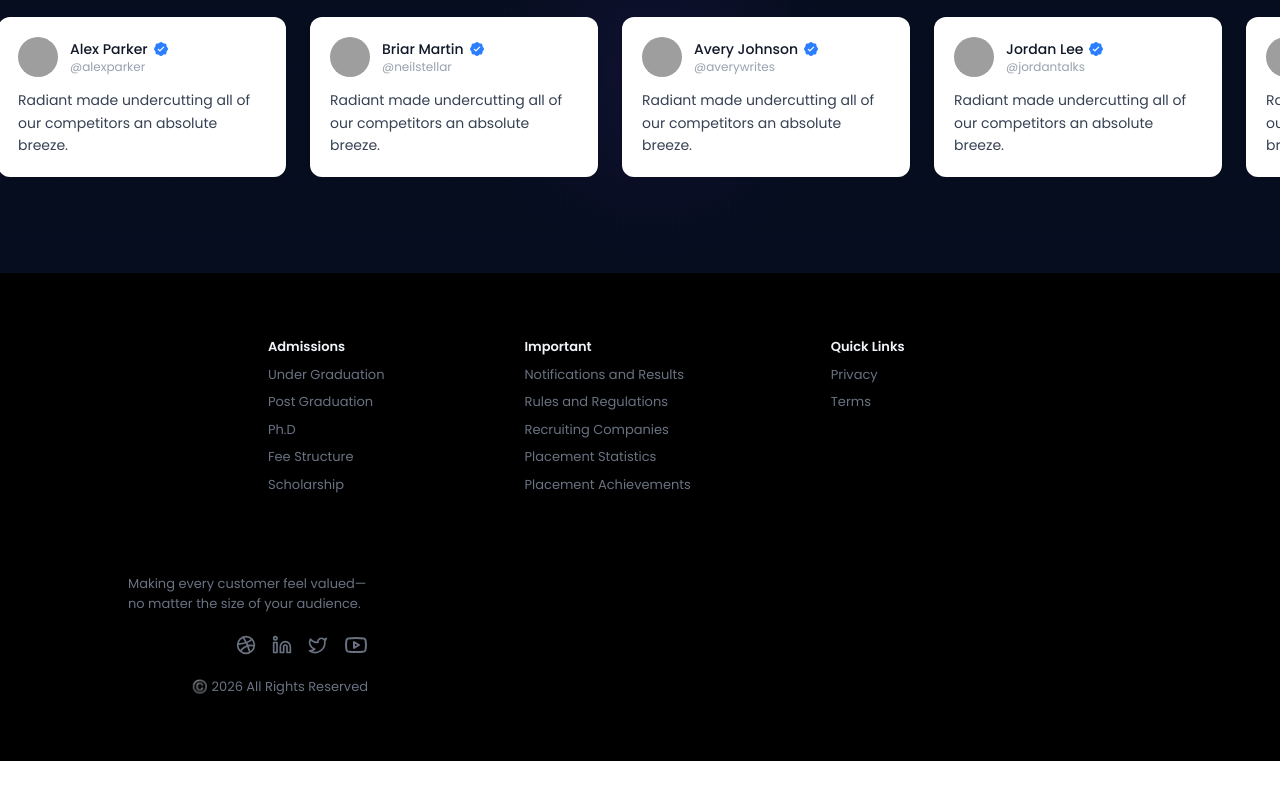
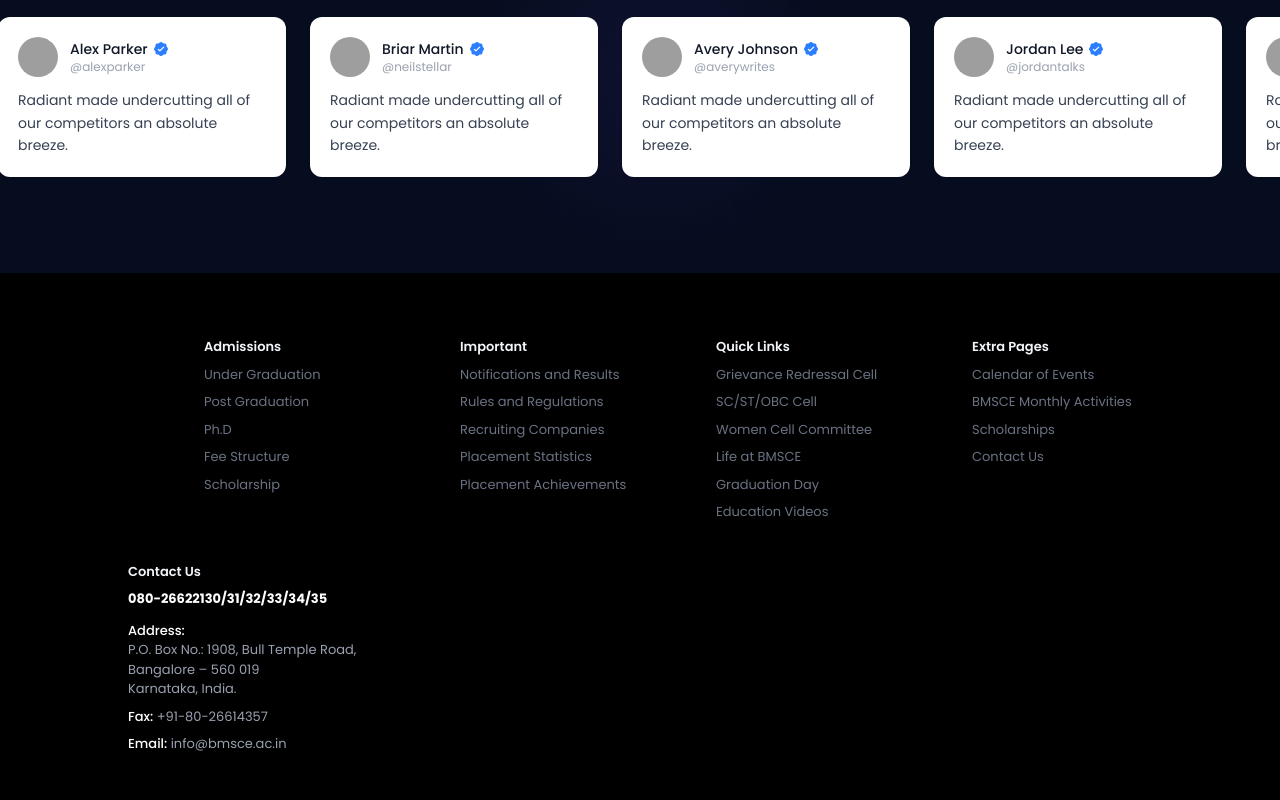
Before and after one commit to coder-joshi/BrowserBattle, a React (Vite) app in the folder College_Website/: page / in a window 1280 px wide. Shown: the part 2732-3532 px from the top of the page. Before the commit the page ends 3493 px from the top, so only its background shows below. Built offline with nearby package versions, Linux system fonts and the light colour scheme; grey boxes are pictures that could not be loaded.

Commit message:
corrected footer

```diff
--- a/College_Website/src/index.css
+++ b/College_Website/src/index.css
@@ -1,3 +1,5 @@
+
+
 @import "tailwindcss";
 @plugin "daisyui";
 
@@ -16,3 +18,8 @@ input::placeholder,
 textarea::placeholder {
   color: #9ca3af; /* gray placeholder */
 }
+
+button,
+a {
+  cursor: pointer;
+}
--- a/College_Website/src/layout/Footer.jsx
+++ b/College_Website/src/layout/Footer.jsx
@@ -1,84 +1,191 @@
 
 export default function Footer() {
+  const ExternalLink = ({ href, children, className }) => (
+    <a
+      href={href}
+      target="_blank"
+      rel="noopener noreferrer"
+      className={className}
+    >
+      {children}
+    </a>
+  );
+
   return (
     <>
       <style>{`
-                @import url('https://fonts.googleapis.com/css2?family=Poppins:ital,wght@0,100;0,200;0,300;0,400;0,500;0,600;0,700;0,800;0,900;1,100;1,200;1,300;1,400;1,500;1,600;1,700;1,800;1,900&display=swap');
+        @import url('https://fonts.googleapis.com/css2?family=Poppins:wght@100;200;300;400;500;600;700;800;900&display=swap');
 
         * {
           font-family: 'Poppins', sans-serif;
         }
       `}</style>
 
-            <footer className="flex flex-wrap justify-center lg:justify-between overflow-hidden gap-10 md:gap-20 py-16 px-6 md:px-16 lg:px-24 xl:px-32 text-[13px] text-gray-500 bg-black">
-                <div className="flex flex-wrap items-start gap-10 md:gap-[60px] xl:gap-[140px]">
-                    <a href="https://prebuiltui.com">
-                        {/* <img src="../public.logo_dark.jpg" alt="" /> */}
-                    </a>
-                    <div>
+      <footer className="flex flex-wrap justify-between items-start gap-10 py-16 px-6 md:px-16 lg:px-24 xl:px-32 text-[13px] text-gray-500 bg-black">
+
+        <ExternalLink href="https://prebuiltui.com">
+          {/* Logo placeholder */}
+        </ExternalLink>
+
+        {/* Admissions */}
+        <div className="min-w-[180px]">
           <p className="text-slate-100 font-semibold">Admissions</p>
           <ul className="mt-2 space-y-2">
-                            <li><a href="/" className="hover:text-indigo-600 transition">Under Graduation</a></li>
-                            <li><a href="/" className="hover:text-indigo-600 transition">Post Graduation</a></li>
-                            <li><a href="/" className="hover:text-indigo-600 transition">Ph.D</a></li>
-                            <li><a href="/" className="hover:text-indigo-600 transition">Fee Structure</a></li>
-                            <li><a href="/" className="hover:text-indigo-600 transition">Scholarship</a></li>
+            <li>
+              <ExternalLink href="https://bmsce.ac.in/home/Under-Graduation" className="hover:text-indigo-600 transition">
+                Under Graduation
+              </ExternalLink>
+            </li>
+            <li>
+              <ExternalLink href="https://bmsce.ac.in/home/Post-Graduation" className="hover:text-indigo-600 transition">
+                Post Graduation
+              </ExternalLink>
+            </li>
+            <li>
+              <ExternalLink href="https://bmsce.ac.in/home/PhD" className="hover:text-indigo-600 transition">
+                Ph.D
+              </ExternalLink>
+            </li>
+            <li>
+              <a href="/" className="hover:text-indigo-600 transition">
+                Fee Structure
+              </a>
+            </li>
+            <li>
+              <a href="/" className="hover:text-indigo-600 transition">
+                Scholarship
+              </a>
+            </li>
           </ul>
         </div>
-                    <div>
+
+        {/* Important */}
+        <div className="min-w-[180px]">
           <p className="text-slate-100 font-semibold">Important</p>
           <ul className="mt-2 space-y-2">
-                            <li><a href="/" className="hover:text-indigo-600 transition">Notifications and Results</a></li>
-                            <li><a hreFf="/" className="hover:text-indigo-600 transition">Rules and Regulations</a></li>
-                            <li><a href="/" className="hover:text-indigo-600 transition">Recruiting Companies</a></li>
-                            <li><a href="/" className="hover:text-indigo-600 transition">Placement Statistics</a></li>
-                            <li><a href="/" className="hover:text-indigo-600 transition">Placement Achievements</a></li>
+            <li>
+              <ExternalLink href="https://bmsce.ac.in/home/COE-Notifications" className="hover:text-indigo-600 transition">
+                Notifications and Results
+              </ExternalLink>
+            </li>
+            <li>
+              <ExternalLink href="https://bmsce.ac.in/home/Rules-and-Regulations" className="hover:text-indigo-600 transition">
+                Rules and Regulations
+              </ExternalLink>
+            </li>
+            <li>
+              <ExternalLink href="https://bmsce.ac.in/home/Placement-Recruiting-Companies" className="hover:text-indigo-600 transition">
+                Recruiting Companies
+              </ExternalLink>
+            </li>
+            <li>
+              <ExternalLink href="https://bmsce.ac.in/home/Placement-Statistics" className="hover:text-indigo-600 transition">
+                Placement Statistics
+              </ExternalLink>
+            </li>
+            <li>
+              <ExternalLink href="https://bmsce.ac.in/home/Placement-Achievements" className="hover:text-indigo-600 transition">
+                Placement Achievements
+              </ExternalLink>
+            </li>
           </ul>
         </div>
-                    <div>
+
+        {/* Quick Links */}
+        <div className="min-w-[180px]">
           <p className="text-slate-100 font-semibold">Quick Links</p>
           <ul className="mt-2 space-y-2">
-                            <li><a href="/" className="hover:text-indigo-600 transition">Privacy</a></li>
-                            <li><a href="/" className="hover:text-indigo-600 transition">Terms</a></li>
+            <li>
+              <ExternalLink href="https://bmsce.ac.in/home/Grievance-Redressal-Cell" className="hover:text-indigo-600 transition">
+                Grievance Redressal Cell
+              </ExternalLink>
+            </li>
+            <li>
+              <ExternalLink href="https://bmsce.ac.in/home/Constitution-of-SCSTOBC-Cell" className="hover:text-indigo-600 transition">
+                SC/ST/OBC Cell
+              </ExternalLink>
+            </li>
+            <li>
+              <ExternalLink href="https://bmsce.ac.in/home/Women-Cell-Committee" className="hover:text-indigo-600 transition">
+                Women Cell Committee
+              </ExternalLink>
+            </li>
+            <li>
+              <ExternalLink href="https://bmsce.ac.in/home/Life-at-BMSCE" className="hover:text-indigo-600 transition">
+                Life at BMSCE
+              </ExternalLink>
+            </li>
+            <li>
+              <ExternalLink href="https://bmsce.ac.in/home/Graduation-Day" className="hover:text-indigo-600 transition">
+                Graduation Day
+              </ExternalLink>
+            </li>
+            <li>
+              <ExternalLink href="https://bmsce.ac.in/home/Education-Videos" className="hover:text-indigo-600 transition">
+                Education Videos
+              </ExternalLink>
+            </li>
           </ul>
         </div>
+
+        {/* Extra Pages */}
+        <div className="min-w-[180px]">
+          <p className="text-slate-100 font-semibold">Extra Pages</p>
+          <ul className="mt-2 space-y-2">
+            <li>
+              <ExternalLink href="https://bmsce.ac.in/home/Calendar-of-Events" className="hover:text-indigo-600 transition">
+                Calendar of Events
+              </ExternalLink>
+            </li>
+            <li>
+              <ExternalLink href="https://bmsce.ac.in/home/BMSCE-Monthly-Activities" className="hover:text-indigo-600 transition">
+                BMSCE Monthly Activities
+              </ExternalLink>
+            </li>
+            <li>
+              <ExternalLink href="https://bmsce.ac.in/home/Scholarships" className="hover:text-indigo-600 transition">
+                Scholarships
+              </ExternalLink>
+            </li>
+            <li>
+              <ExternalLink href="https://bmsce.ac.in/home/Contact-Us" className="hover:text-indigo-600 transition">
+                Contact Us
+              </ExternalLink>
+            </li>
+          </ul>
         </div>
-                <div className="flex flex-col max-md:items-center max-md:text-center gap-2 items-end">
-                    <p className="max-w-60">Making every customer feel valued—no matter the size of your audience.</p>
-                    <div className="flex items-center gap-4 mt-3">
-                        <a href="https://dribbble.com/prebuiltui" target="_blank" rel="noreferrer">
-                            <svg xmlns="http://www.w3.org/2000/svg" width="24" height="24" viewBox="0 0 24 24" fill="none" stroke="currentColor" strokeWidth="2" strokeLinecap="round" strokeLinejoin="round" className="lucide lucide-dribbble size-5 hover:text-indigo-500" aria-hidden="true">
-                                <circle cx="12" cy="12" r="10"></circle>
-                                <path d="M19.13 5.09C15.22 9.14 10 10.44 2.25 10.94"></path>
-                                <path d="M21.75 12.84c-6.62-1.41-12.14 1-16.38 6.32"></path>
-                                <path d="M8.56 2.75c4.37 6 6 9.42 8 17.72"></path>
-                            </svg>
-                        </a>
-                        <a href="https://www.linkedin.com/school/b.-m.-s.-college-of-engineering/posts/?feedView=all" target="_blank" rel="noreferrer">
-                            <svg xmlns="http://www.w3.org/2000/svg" width="24" height="24" viewBox="0 0 24 24" fill="none" stroke="currentColor" strokeWidth="2" strokeLinecap="round" strokeLinejoin="round" className="lucide lucide-linkedin size-5 hover:text-indigo-500" aria-hidden="true">
-                                <path d="M16 8a6 6 0 0 1 6 6v7h-4v-7a2 2 0 0 0-2-2 2 2 0 0 0-2 2v7h-4v-7a6 6 0 0 1 6-6z"></path>
-                                <rect width="4" height="12" x="2" y="9"></rect>
-                                <circle cx="4" cy="4" r="2"></circle>
-                            </svg>
-                        </a>
-                        <a href="https://x.com/prebuiltui" target="_blank" rel="noreferrer">
-                            <svg xmlns="http://www.w3.org/2000/svg" width="24" height="24" viewBox="0 0 24 24" fill="none" stroke="currentColor" strokeWidth="2" strokeLinecap="round" strokeLinejoin="round" className="lucide lucide-twitter size-5 hover:text-indigo-500" aria-hidden="true">
-                                <path
-                                    d="M22 4s-.7 2.1-2 3.4c1.6 10-9.4 17.3-18 11.6 2.2.1 4.4-.6 6-2C3 15.5.5 9.6 3 5c2.2 2.6 5.6 4.1 9 4-.9-4.2 4-6.6 7-3.8 1.1 0 3-1.2 3-1.2z">
-                                </path>
-                            </svg>
-                        </a>
-                        <a href="https://www.youtube.com/@prebuiltui" target="_blank" rel="noreferrer">
-                            <svg xmlns="http://www.w3.org/2000/svg" width="24" height="24" viewBox="0 0 24 24" fill="none" stroke="currentColor" strokeWidth="2" strokeLinecap="round" strokeLinejoin="round" className="lucide lucide-youtube size-6 hover:text-indigo-500" aria-hidden="true">
-                                <path d="M2.5 17a24.12 24.12 0 0 1 0-10 2 2 0 0 1 1.4-1.4 49.56 49.56 0 0 1 16.2 0A2 2 0 0 1 21.5 7a24.12 24.12 0 0 1 0 10 2 2 0 0 1-1.4 1.4 49.55 49.55 0 0 1-16.2 0A2 2 0 0 1 2.5 17">
-                                </path>
-                                <path d="m10 15 5-3-5-3z"></path>
-                            </svg>
-                        </a>
-                    </div>
-                    <p className="mt-3 text-center">©️ 2026 <a href="https://prebuiltui.com">All Rights Reserved</a></p>
+
+        {/* Contact */}
+        <div className="min-w-[180px]">
+          <p className="text-slate-100 font-semibold">Contact Us</p>
+
+          <p className="mt-2 text-white font-bold">
+            080-26622130/31/32/33/34/35
+          </p>
+
+          <ul className="mt-3 space-y-2 text-gray-400">
+            <li>
+              <span className="text-white font-medium">Address:</span>
+              <br />
+              P.O. Box No.: 1908, Bull Temple Road,
+              <br />
+              Bangalore – 560 019
+              <br />
+              Karnataka, India.
+            </li>
+
+            <li>
+              <span className="text-white font-medium">Fax:</span>{" "}
+              +91-80-26614357
+            </li>
+
+            <li>
+              <span className="text-white font-medium">Email:</span>{" "}
+              info@bmsce.ac.in
+            </li>
+          </ul>
         </div>
       </footer>
     </>
   );
-};
+}
```
Also changed, not shown: College_Website/src/components/HomePage.jsx (+8 -6 lines), 1 other file (tests, documents, lock files or other folders). Lines whose indentation alone changed are shown as unchanged.
